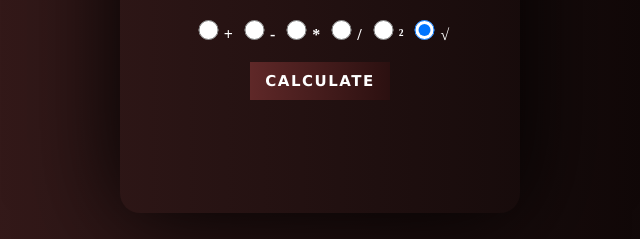
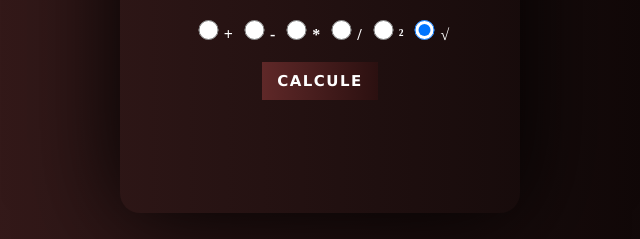
Before and after one commit to th0nyfx/calculadora, a plain HTML site: page index.html in a window 1280 px wide. Shown: the part 362-601 px from the top of the page, 320-960 px from the left. Drawn offline with Linux system fonts and the light colour scheme.

```diff
--- a/index.html
+++ b/index.html
@@ -20,8 +20,9 @@
         <input checked id="box5" name="sign-area" type="radio" value="potentiation"><b>²</b>
         <input checked id="box6" name="sign-area" type="radio" value="sqrt"><b>√</b><br>
         <br>
-        <button onclick="outcome()" type="buttom">Calculate</button>
+        <button onclick="outcome()" type="buttom">Calcule</button>
         <h1 id="result"></h1>
+
 
     </div>
 
```
